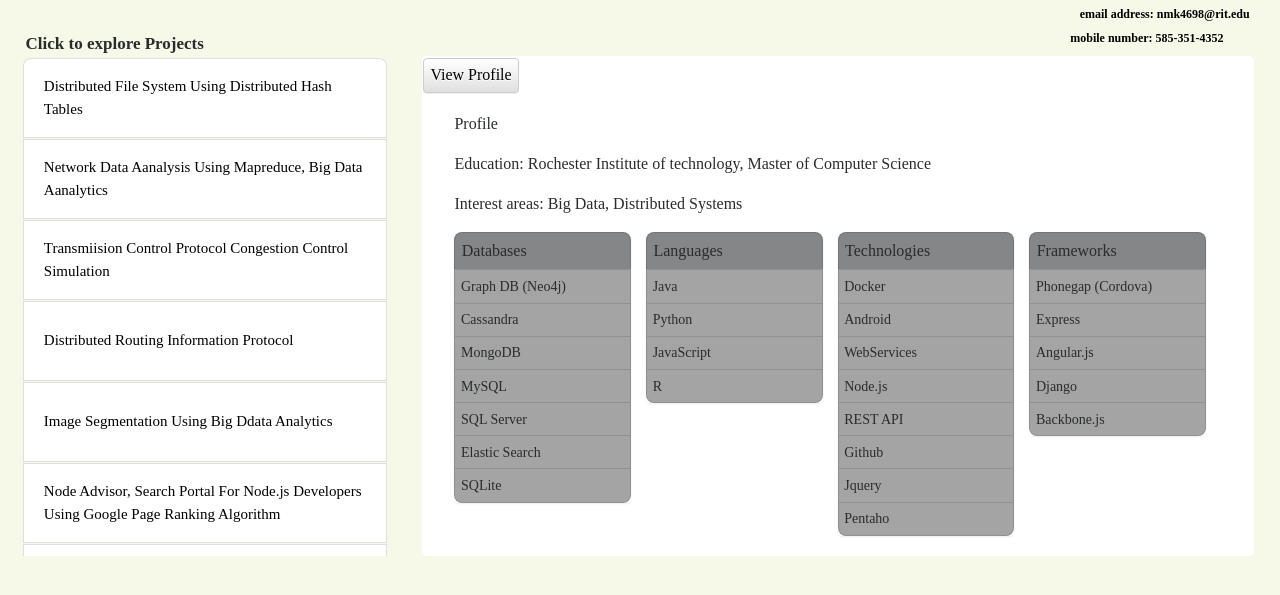
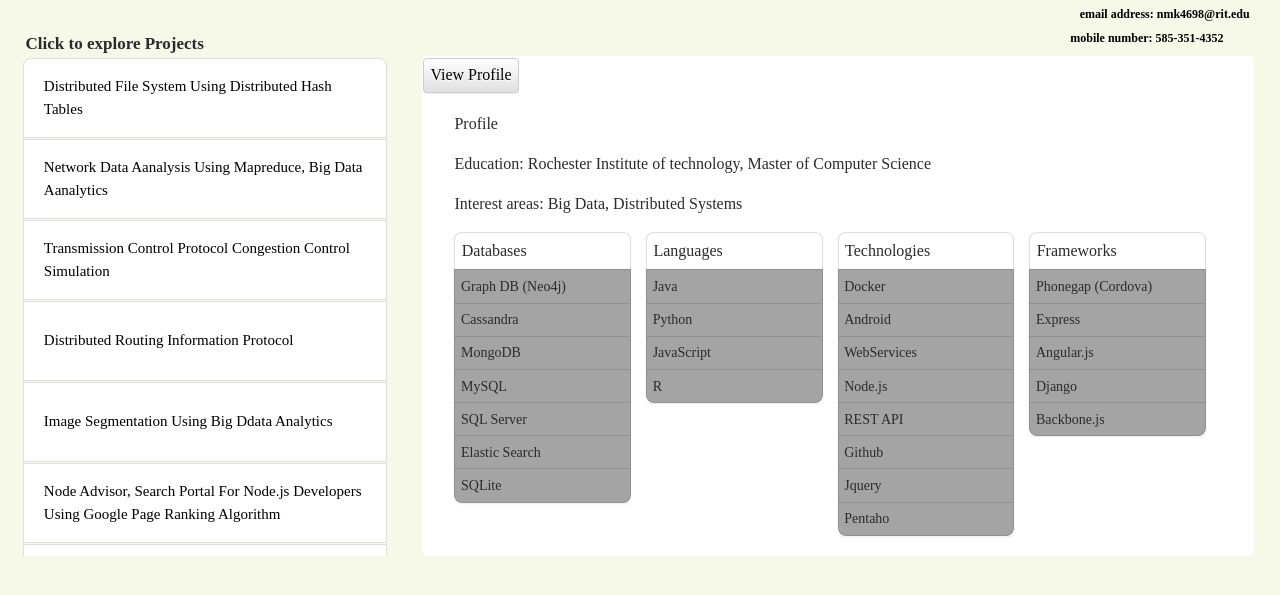
Before and after one commit to Nikhilesh912/Portfolio, a plain HTML site: page index.html in a window 1280 px wide. Shown: the part 65-660 px from the top of the page. Drawn offline with nearby package versions, Linux system fonts and the light colour scheme; a web font is replaced by a local one.

Commit message:
Change profile list color

```diff
--- a/custom.css
+++ b/custom.css
@@ -124,7 +124,7 @@ html *{
     font-size: 16px;
     font-weight: 500;
     padding: .4em;
-    background-color: #858687;
+    /*background-color: #858687;*/
 }
 .listProfile{
     padding: .4em;
--- a/data.js
+++ b/data.js
@@ -34,7 +34,7 @@ function userPorjects(){
         },
         '3':
         {
-            'projectTitle' : 'Transmiision Control Protocol Congestion Control Simulation',
+            'projectTitle' : 'Transmission Control Protocol Congestion Control Simulation',
             'projectDescription': 'The internet as we know it today is built upon a packet switching network called TCP/IP ' +
             '(Transmission Control Protocol/Internet Protocol). The project simulated how TCP uses the sliding window, slow ' +
             'start, congestion avoidance, fast retransmit and fast recovery to create a reliable communication protocol along ' +
```
